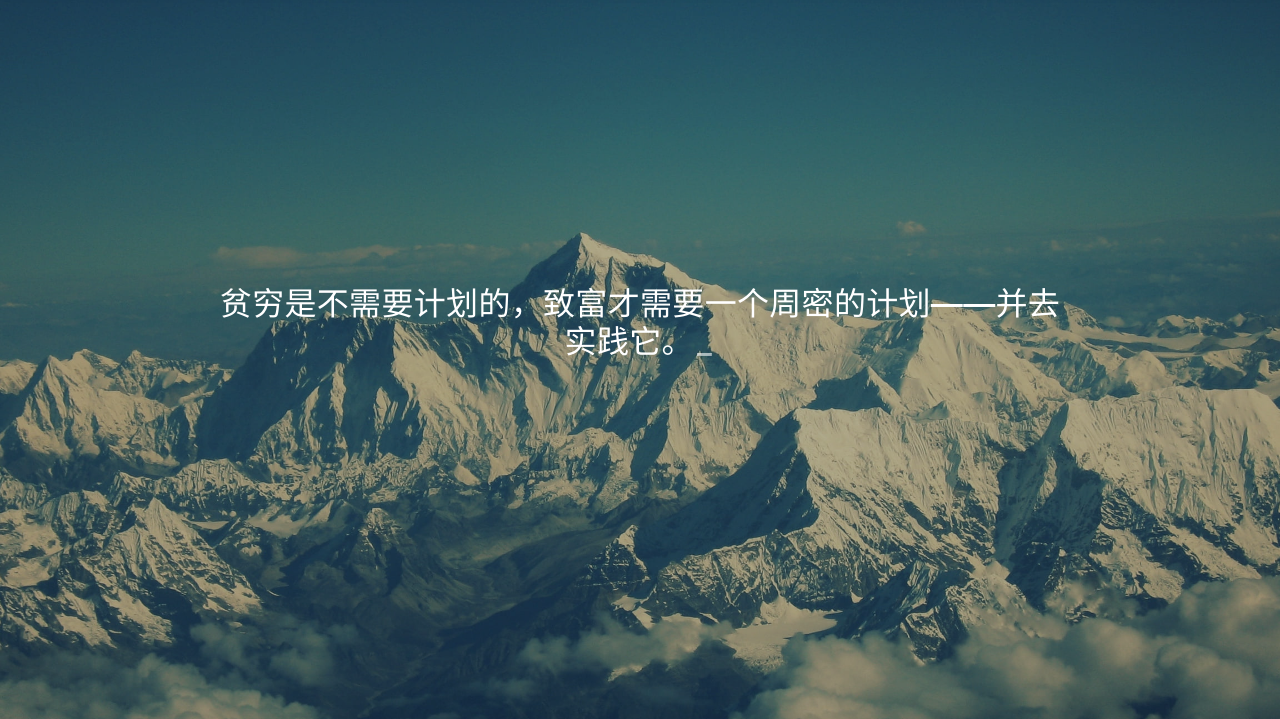
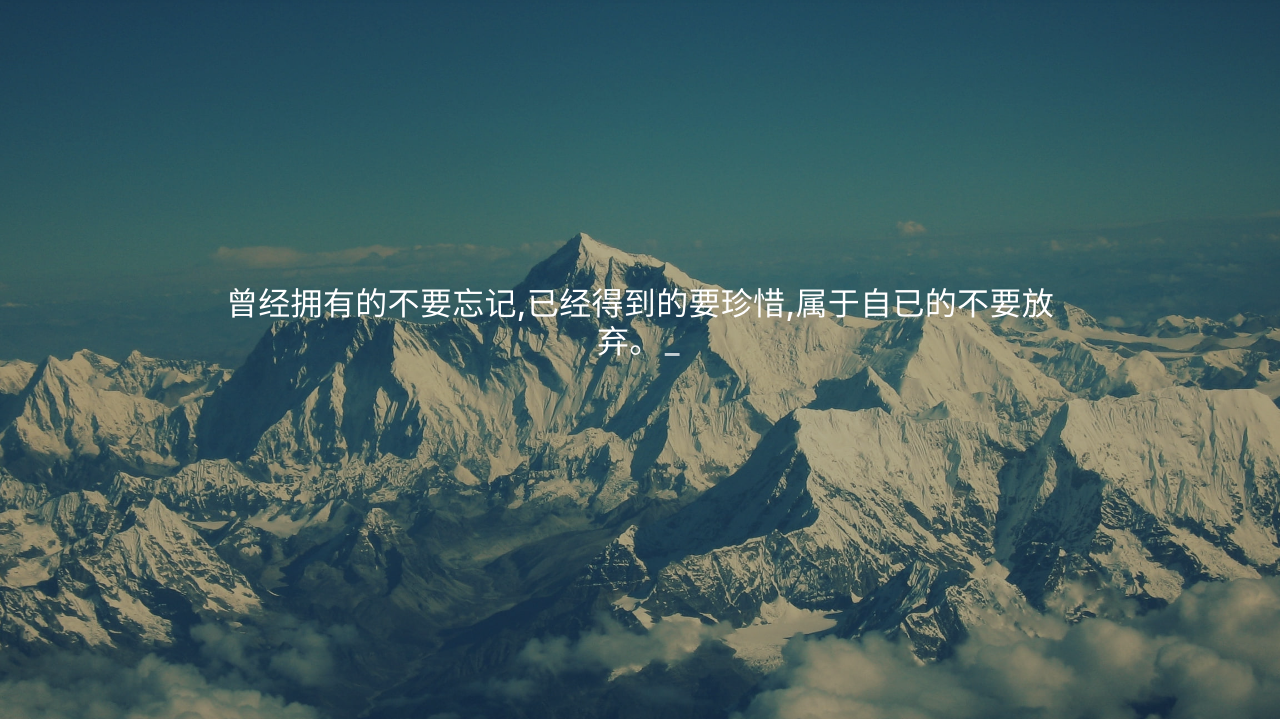
Before and after one commit to QunarYou/QunarYou.github.io, a plain HTML site: page index.html in a window 1280 px wide. Shown: the part 73-792 px from the top of the page. Drawn offline with nearby package versions, Linux system fonts and the light colour scheme; some packages are replaced by stand-ins of ours; a script that the page names is missing; some icons are missing; a small style sheet from the web is missing.

Commit message:
Site updated: 2023-02-12 17:08:49

```diff
--- a/index.html
+++ b/index.html
@@ -203,7 +203,7 @@
       <div class="banner-text text-center fade-in-up">
         <div class="h2">
 
-            <span id="subtitle" data-typed-text="贫穷是不需要计划的，致富才需要一个周密的计划——并去实践它。"></span>
+            <span id="subtitle" data-typed-text="曾经拥有的不要忘记,已经得到的要珍惜,属于自已的不要放弃。"></span>
 
         </div>
 
```
Also changed, not shown: page/2/index.html (+1 -1 lines).
